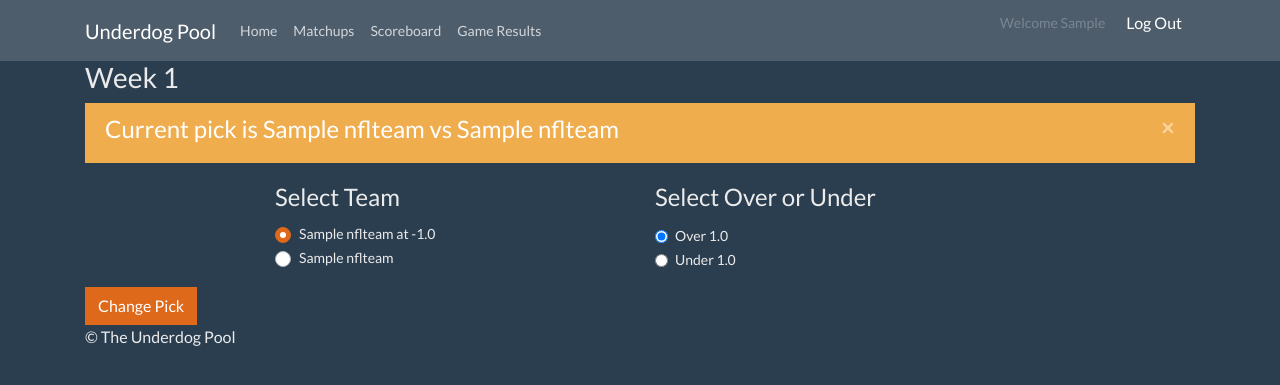
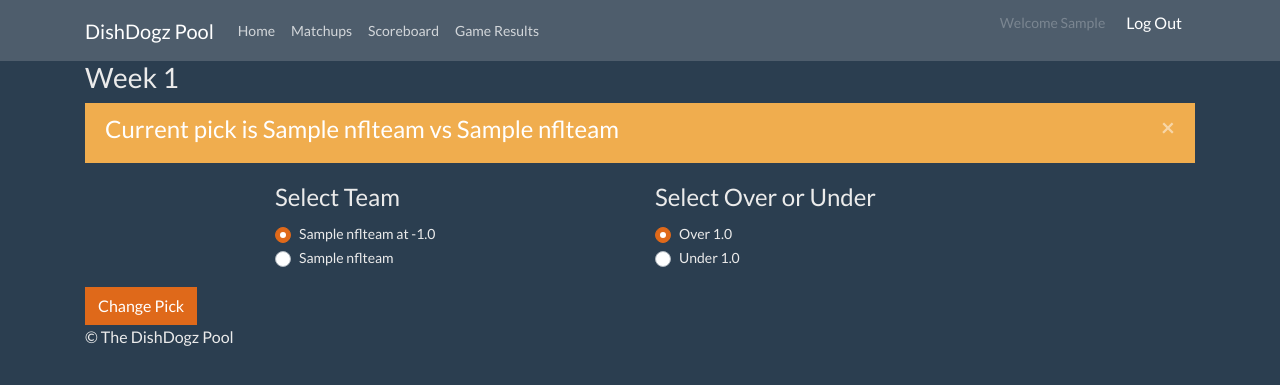
Before and after one commit to burket33/zdbPool, a Django app: page /matchups/ in a window 1280 px wide. Shown: the top 385 px of the page. Run offline with Django 3.2, Linux system fonts and the light colour scheme; a user stored in the database is signed in; tables that the repository leaves empty hold one stand-in row (values such as "Sample post"); some libraries are stand-ins or nearby versions.

Commit message:
updated calc for points and some layout details

```diff
--- a/templates/layout.html
+++ b/templates/layout.html
@@ -17,7 +17,7 @@
 	<body class style>
 		<nav class="navbar navbar-expand-lg navbar-dark bg-dark">
 			<div class="container">
-				<a class="navbar-brand" href="{% url 'zdbPool:index' %}">Underdog Pool</a>
+				<a class="navbar-brand" href="{% url 'zdbPool:index' %}">DishDogz Pool</a>
 				<button class="navbar-toggler" type="button" data-toggle="collapse" data-target="#navbarColor02" aria-controls="navbarColor02" aria-expanded="false" aria-label="Toggle navigation" style="">
 					<span class="navbar-toggler-icon"></span>
 				</button>
@@ -62,7 +62,7 @@
 			{% endif %}
 			{% block content %}{% endblock %}
 			<footer>
-				© The Underdog Pool
+				© The DishDogz Pool
 			</footer>
 		</div>
 	</body>
--- a/zdbPool/models.py
+++ b/zdbPool/models.py
@@ -55,17 +55,21 @@ class GameResult(models.Model):
 		result_display = str(self.matchup.favorite) + ' ' + str(self.favorite_score) + ' ' + str(self.matchup.underdog) + ' ' + str(self.underdog_score)
 		return result_display
 
-	def winner(self):
-		if self.favorite_score > self.underdog_score:
-			return self.matchup.favorite
+	def winner_against_spread(self):
+		if self.favorite_score - self.matchup.spread > self.underdog_score:
+			return 'FAV_TEAM'
+		elif self.favorite_score - self.matchup.spread < self.underdog_score:
+			return 'UNDER_TEAM'
 		else:
-			return self.matchup.underdog
+			return none
+
+	#winner_against_spread = property(get_winner_against_spread)
 
 	def overUnderResult(self):
 		totalScore = self.favorite_score + self.underdog_score
 		if totalScore > self.matchup.overUnder:
-			return "OVER"
+			return 'OVER'
 		elif totalScore < self.matchup.overUnder:
-			return "UNDER"
+			return 'UNDER'
 		else:
 			return null
--- a/zdbPool/templates/zdbPool/index.html
+++ b/zdbPool/templates/zdbPool/index.html
@@ -1,14 +1,14 @@
 {% extends "layout.html" %}
 
-{% block title %}Underdog Pool{% endblock %}
+{% block title %}DishDogz Pool{% endblock %}
 
 {% block content %}
 <div class="page-header">
-	<h1 id="containers">The Underdog Pool</h1>
+	<h1 id="containers">The DishDogz Pool</h1>
 </div>
 <div class="jumbotron">
 	<div class="display-3">
-		<p class="lead">Welcome to The Underdog Pool 2018</p>
+		<p class="lead">Welcome to The DishDogz Pool 2018</p>
 	</div>
 		{% if not user.is_authenticated %}
 			<a class="btn btn-link" href="{% url 'login' %}">Log In</a>
--- a/zdbPool/templates/zdbPool/matchups.html
+++ b/zdbPool/templates/zdbPool/matchups.html
@@ -43,15 +43,15 @@
 	      		<div class="col-lg-4">
 					<fieldset class="form-group">
 		      			<legend>Select Over or Under</legend>
-		     			 <div class="form-check">
-		        			<label class="form-check-label">
-		          				<input type="radio" class="form-check-input" name="overUnderOptionsRadios" id="overRadio" value="OVER" checked="">
+		     			 <div class="custom-control custom-radio">
+		          			<input type="radio" class="custom-control-input" name="overUnderOptionsRadios" id="overRadio" value="OVER" checked="">
+		          			<label class="custom-control-label" for="overRadio">
 		          				Over {{matchups.0.overUnder}}
 		        			</label>
 		      			</div>
-		      			<div class="form-check">
-		      				<label class="form-check-label">
-		          				<input type="radio" class="form-check-input" name="overUnderOptionsRadios" id="underRadio" value="UNDER">
+		      			<div class="custom-control custom-radio">
+		          			<input type="radio" class="custom-control-input" name="overUnderOptionsRadios" id="underRadio" value="UNDER">
+		          			<label class="custom-control-label" for="underRadio">
 		          				Under {{matchups.0.overUnder}}
 		        			</label>
 		      			</div>
--- a/zdbPool/views.py
+++ b/zdbPool/views.py
@@ -103,7 +103,7 @@ def scoreboard (request):
 			picks = Pick.objects.filter(person = person)
 			for pick in picks:
 				if pick.matchup.week <= current_week:
-					week_points = GameResult.objects.get(matchup = pick.matchup).points_for_pick
+					week_points = getWeekpoints(pick)
 					total_points = total_points + week_points
 			temp_hold = [person, total_points]
 			person_point_list.append(temp_hold)
@@ -121,13 +121,9 @@ def weekly_scoreboard (request, week):
 		picks = Pick.objects.filter(person = person)
 		for pick in picks:
 			if pick.matchup.week == week:
-				try:
-					week_points = GameResult.objects.get(matchup = pick.matchup).points_for_pick
-				except (KeyError, Matchup.DoesNotExist):
-					week_points = 0
-				else:
-					temp_hold = [person, week_points, week]
-					person_point_list.append(temp_hold)
+				week_points = getWeekpoints(pick)
+				temp_hold = [person, week_points, week]
+				person_point_list.append(temp_hold)
 	person_point_list.sort(key=lambda x: -x[1])
 	return render(request, 'zdbPool/scoreboard.html', {'person_point_list': person_point_list, 'weeks': weeks,})
 
@@ -165,3 +161,17 @@ def blank_out_matchups(time_now):
 	else:
 		blank_out = False
 	return blank_out
+
+# function to calculate the weekly points of a pick
+def getWeekpoints(pick):
+	points = 0
+	try:
+		game_result = GameResult.objects.get(matchup = pick.matchup)
+	except (KeyError, Matchup.DoesNotExist):
+		return points
+	else:
+		if pick.winner == game_result.winner_against_spread():
+			points = points + 2
+		if (pick.overUnder == game_result.overUnderResult()):
+			points = points + 1
+		return points
```
